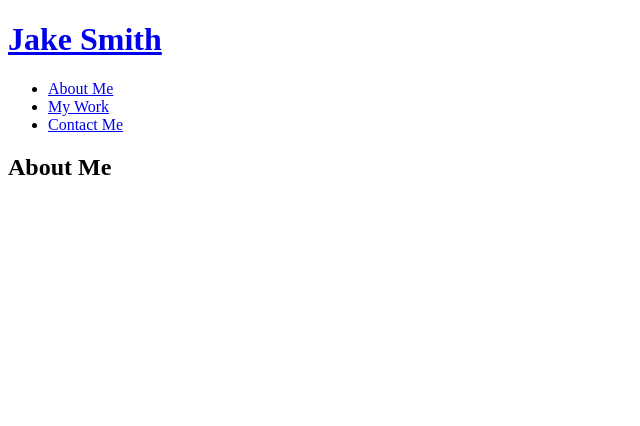
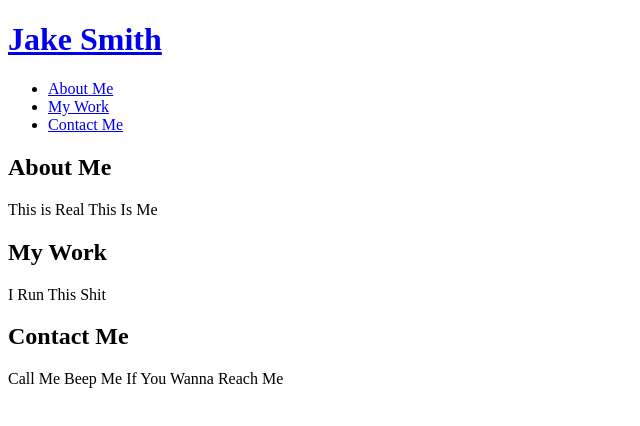
Before and after one commit to 35jakesmith/kamehameha, a plain HTML site: page index.html in a window 1280 px wide. Shown: the whole page, without its empty margins (0-640 px from the left). Drawn offline with Linux system fonts and the light colour scheme.

Commit message:
add sections

```diff
--- a/index.html
+++ b/index.html
@@ -25,8 +25,26 @@
     </ul>
 </header>
 
-<section>
+<!-- "about me" section-->
+<section id="about-me">
     <h2>About Me</h2>
+    <p>This is Real This Is Me</p>
+</section>
+
+<!-- "my work" section-->
+<section id="my-work">
+    <h2>My Work</h2>
+    <p>
+        I Run This Shit
+    </p>
+</section>
+
+<!-- "contact me" section -->
+<section id="contact-me">
+    <h2>Contact Me</h2>
+    <p>
+        Call Me Beep Me If You Wanna Reach Me
+    </p>
 </section>
 </body>
     </html>
```
